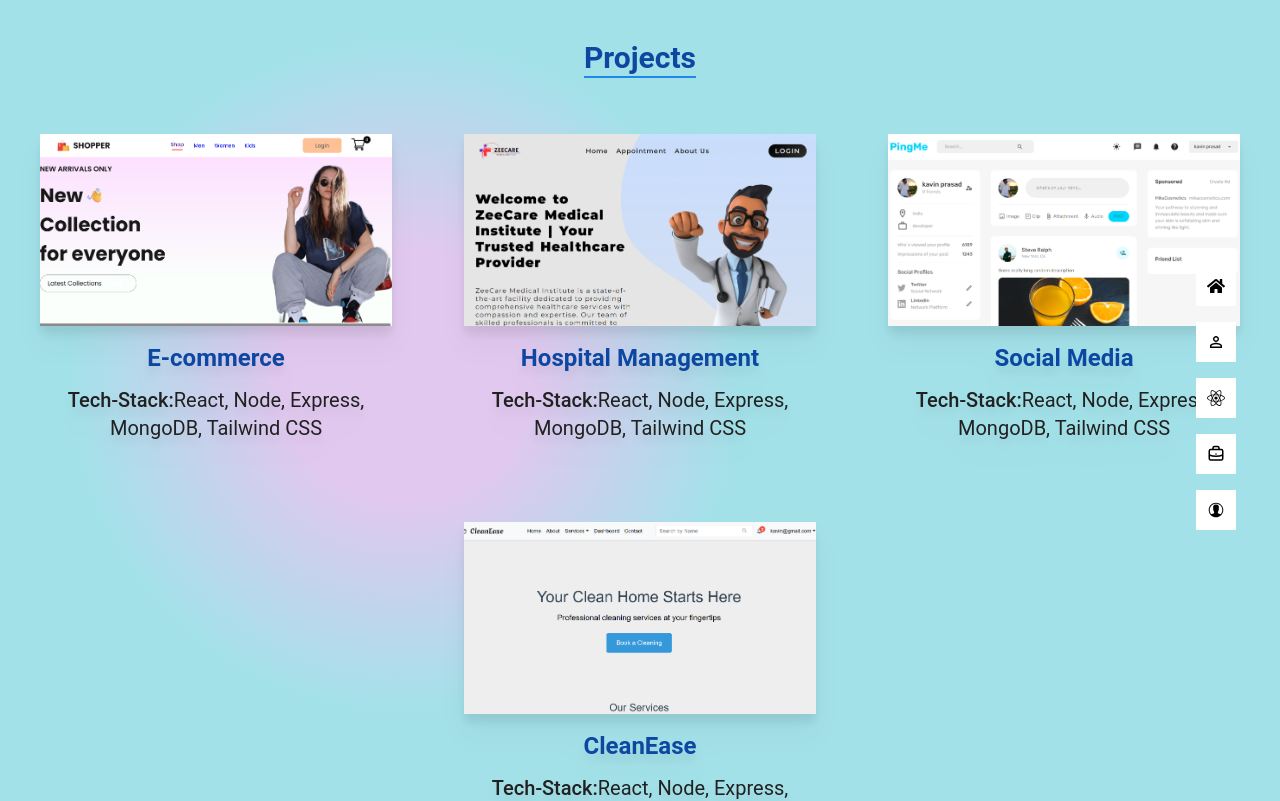
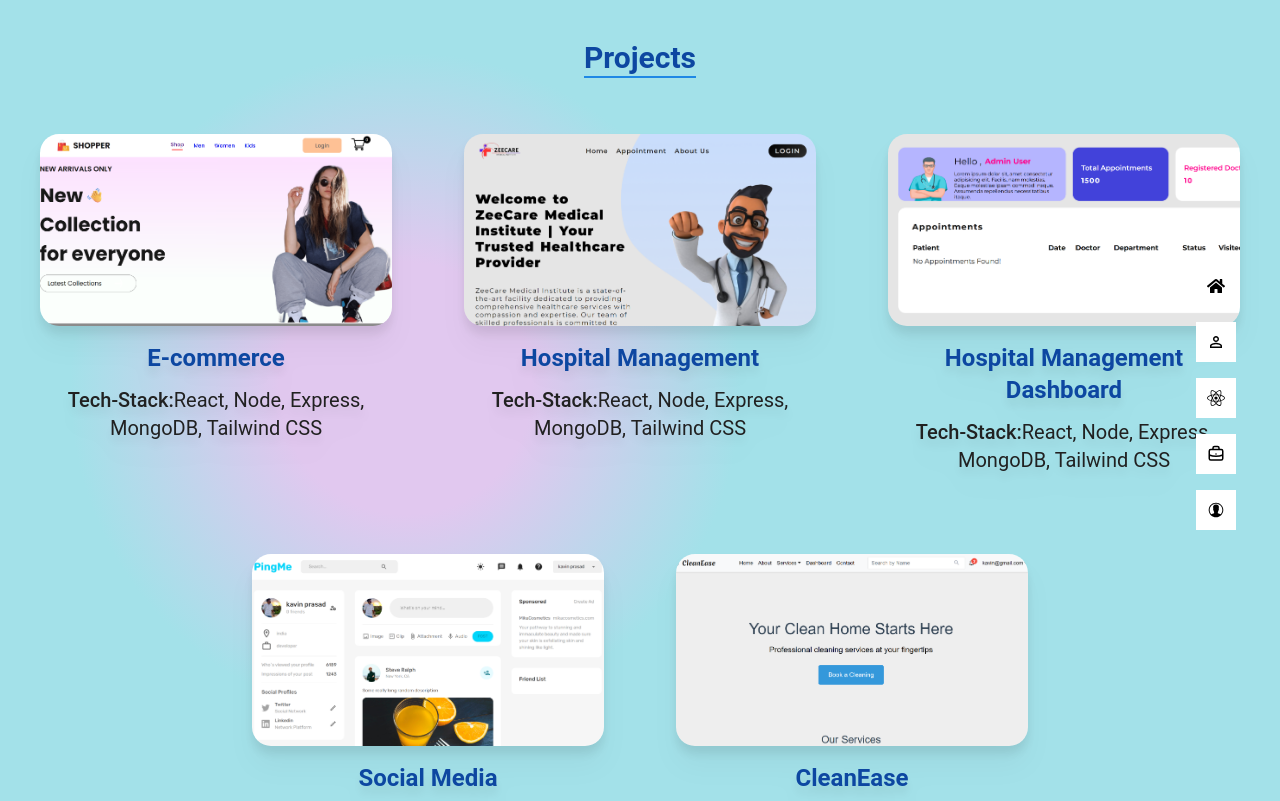
Before and after one commit to KavinPrasad2948/Kavin_Prasad_Portfolio, a React (Vite) app: page /projects in a window 1280 px wide. Shown: the top 801 px of the page. Built offline with nearby package versions, Linux system fonts and the light colour scheme.

Commit message:
:fire::fire::fire::fire::fire:

```diff
--- a/src/Components/Projects/MernProjects.jsx
+++ b/src/Components/Projects/MernProjects.jsx
@@ -13,9 +13,9 @@ const MernProjects = () => {
           className="flex flex-col w-96 gap-2  drop-shadow-xl dark:bg-grey-800 rounded-lg p-4"
         >
           <div className="relative group rounded-lg bg-violet-50">
-            <img loading="lazy"
+            <img loading="lazy "
               alt="Project Image"
-              className="max-w-full h-48 max-h-full object-cover object-top rounded-lg"
+              className="max-w-full h-48 max-h-full object-cover object-top rounded-custom"
               src={img}
             />
             <div className="absolute top-0 scale-x-0 group-hover:scale-100 transition-transform duration-200 ease-linear bg-gray-800 bg-opacity-60 w-full h-full rounded-lg flex items-center gap-4 justify-center">
--- a/src/Components/Projects/ProjectData.js
+++ b/src/Components/Projects/ProjectData.js
@@ -2,6 +2,8 @@ import ecomFrontend from "./ProjectImg/ecomFrontend.png";
 import hospitalFrontend from "./ProjectImg/hospitalFrontend.png";
 import socialMediaFrontend from "./ProjectImg/socialMediaFrontend.png";
 import cleaneaseFrontend from "./ProjectImg/cleaneaseFrontend.png";
+import hospitalDashboard from "./ProjectImg/hospitalDashboard.png";
+
 
 export const MernProjectData = [
   {
@@ -18,13 +20,13 @@ export const MernProjectData = [
     live: "https://zeecare-29.netlify.app/",
     github: "https://github.com/KavinPrasad2948/Hospital-Management-System-Frontend.git",
   },
-  // {
-  //   img: hospitalDashboard,
-  //   title: "Hospital Management Dashboard",
-  //   techstack: "React, Node, Express, MongoDB, Tailwind CSS",
-  //   live: "https://zeecare-admin-29.netlify.app/",
-  //   github: "https://github.com/KavinPrasad2948/Hospital-Management-System-Dashboard.git",
-  // },
+  {
+    img: hospitalDashboard,
+    title: "Hospital Management Dashboard",
+    techstack: "React, Node, Express, MongoDB, Tailwind CSS",
+    live: "https://zeecare-admin-29.netlify.app/",
+    github: "https://github.com/KavinPrasad2948/Hospital-Management-System-Dashboard.git",
+  },
   {
     img: socialMediaFrontend,
     title: "Social Media",
```
Also changed, not shown: src/Components/Projects/ProjectImg/hospitalDashboard.png (added).
